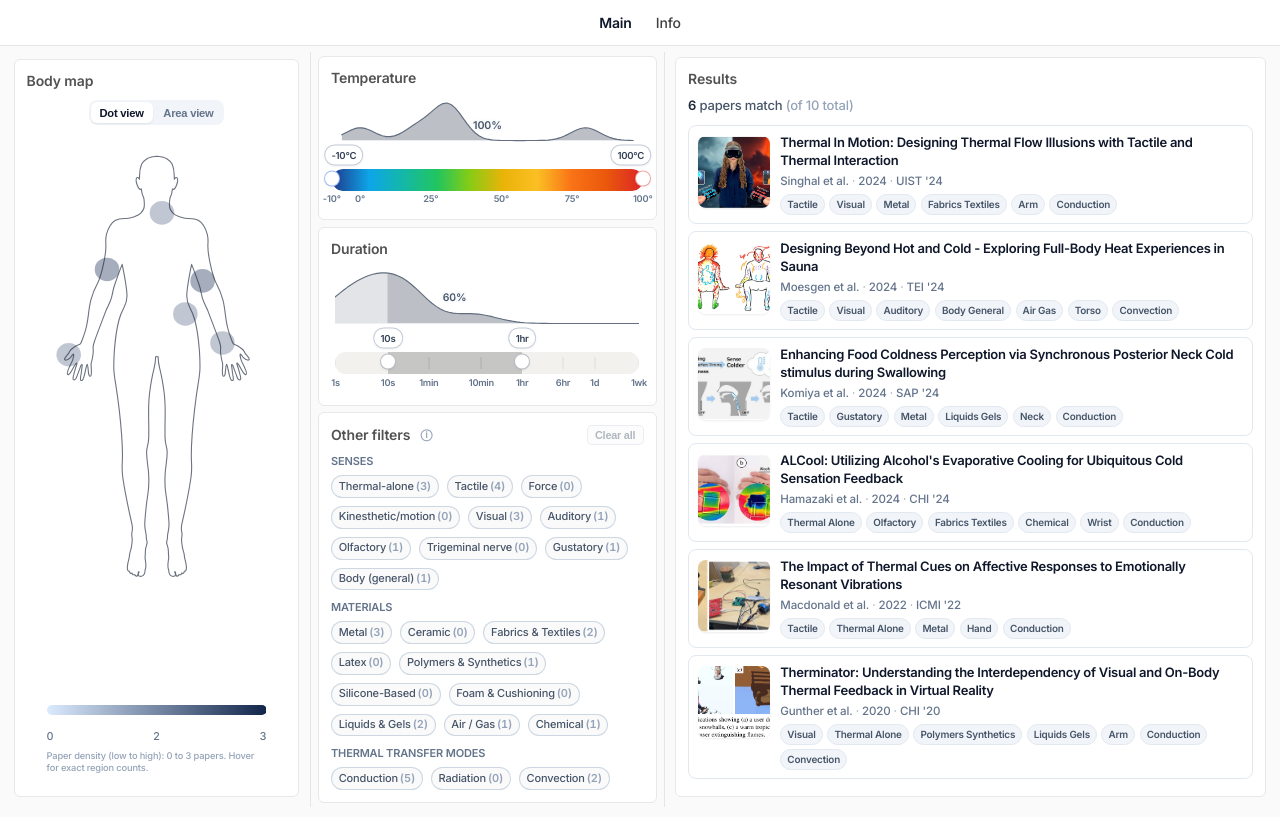
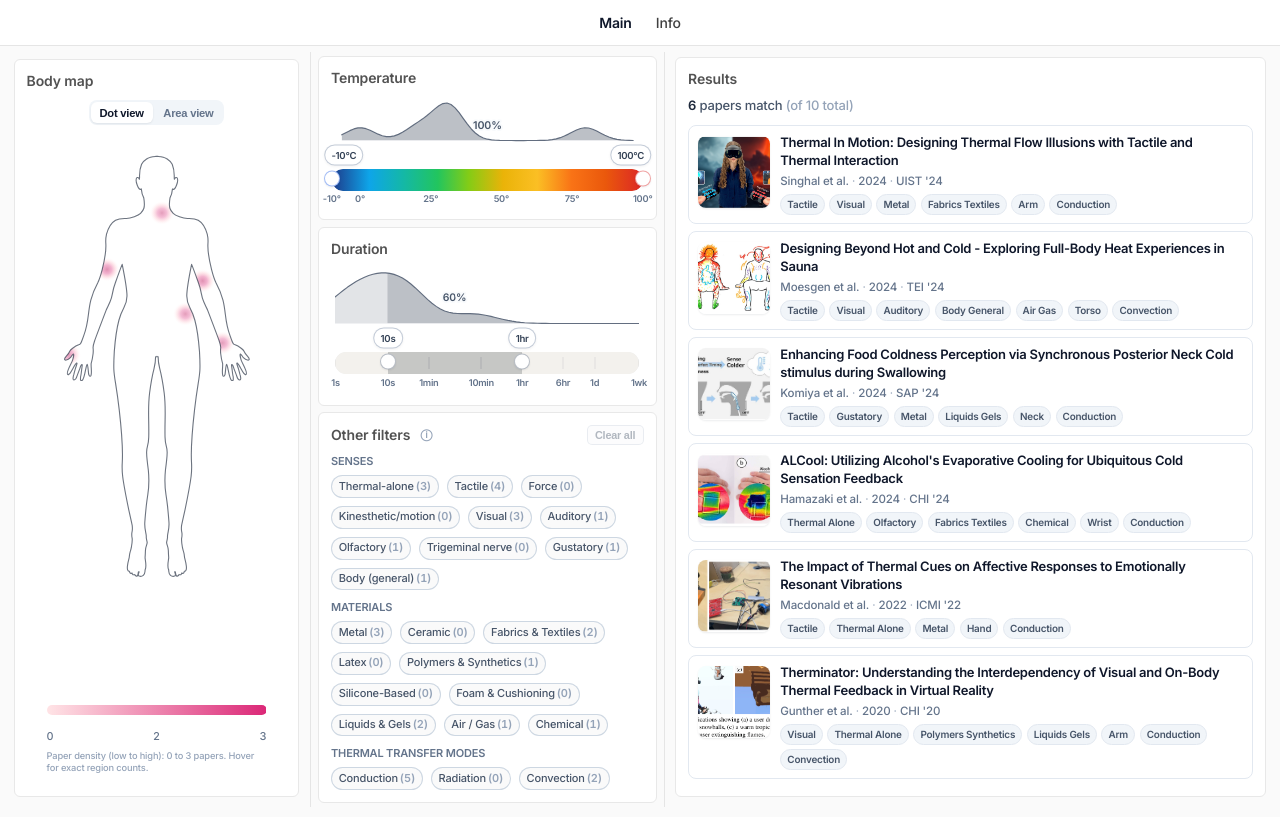
Before and after one commit to sandyleedev/thermal-interaction-web, a React (Vite) app in the folder frontend/: page / in a window 1280 px wide. Built offline with nearby package versions, Linux system fonts and the light colour scheme; the HTML template or start-up script is replaced by a standard one.

Commit message:
feat: update dot view style

```diff
--- a/frontend/src/components/body-map/BodyMap.tsx
+++ b/frontend/src/components/body-map/BodyMap.tsx
@@ -22,11 +22,9 @@ import {
 type TooltipState = { label: string; count: number; x: number; y: number };
 
 const HEATMAP_DOT_RADIUS = 45;
-const HEATMAP_DOT_OPACITY_MIN = 0.18;
-const HEATMAP_DOT_OPACITY_MAX = 0.46;
+const HEATMAP_DOT_OPACITY_MIN = 0.22;
+const HEATMAP_DOT_OPACITY_MAX = 0.52;
 const HEATMAP_DOT_RENDER_RATIO = 0.78;
-/** Dev preview: allow density dots to spill outside silhouette. */
-const PREVIEW_HEATMAP_OVERFLOW = true;
 
 /** Inner `g` translate (path data + clip live in this space). */
 const BODY_MAP_INNER_TX = 0;
@@ -183,10 +181,11 @@ type BodyMapProps = {
   onSelectBodyRegion?: (mainBodyPart: BodyRegionId | null) => void;
 };
 
-function interpolateHeatmapTone(t: number): string {
+/** Area view legend alignment: #ffe4e6 → #db2777 */
+function interpolatePinkDensityTone(t: number): string {
   const u = Math.min(1, Math.max(0, t));
-  const c0 = { r: 219, g: 234, b: 254 }; // soft blue
-  const c1 = { r: 17, g: 37, b: 74 }; // deep navy
+  const c0 = { r: 255, g: 228, b: 230 };
+  const c1 = { r: 219, g: 39, b: 119 };
   const lerp = (a: number, b: number) => Math.round(a + (b - a) * u);
   return `rgb(${lerp(c0.r, c1.r)}, ${lerp(c0.g, c1.g)}, ${lerp(c0.b, c1.b)})`;
 }
@@ -306,6 +305,7 @@ export function BodyMap({
   const hoverGradientId = `body-map-hover-sky-${uid}`;
   const softFillFilterId = `body-map-soft-fill-${uid}`;
   const heatLegendGradientId = `body-map-heat-legend-${uid}`;
+  const heatDotRadialGradientId = `body-map-heat-dot-radial-${uid}`;
   const rawDotsLegendGradientId = `body-map-raw-dots-legend-${uid}`;
   const rawDotsSoftBlurId = `body-map-raw-dots-soft-blur-${uid}`;
   const [tooltip, setTooltip] = useState<TooltipState | null>(null);
@@ -453,10 +453,7 @@ export function BodyMap({
       : "Body map: one dot per paper, placed randomly within each body region.";
   const mapTransform = BODY_MAP_UNIFORM_SCALE_TRANSFORM;
   const activeView = BODY_MAP_VIEW;
-  const activeClipPath =
-    variant === "countHeatmap" && PREVIEW_HEATMAP_OVERFLOW
-      ? undefined
-      : `url(#${clipPathId})`;
+  const activeClipPath = `url(#${clipPathId})`;
 
   return (
     <div className="body-map-root">
@@ -513,6 +510,18 @@ export function BodyMap({
             >
               <feGaussianBlur in="SourceGraphic" stdDeviation="4" />
             </filter>
+            <radialGradient
+              id={heatDotRadialGradientId}
+              gradientUnits="objectBoundingBox"
+              cx="0.5"
+              cy="0.5"
+              r="0.5"
+            >
+              <stop offset="0%" stopColor="#be185d" stopOpacity="1" />
+              <stop offset="38%" stopColor="#db2777" stopOpacity="0.72" />
+              <stop offset="72%" stopColor="#fb7185" stopOpacity="0.28" />
+              <stop offset="100%" stopColor="#ffe4e6" stopOpacity="0" />
+            </radialGradient>
             <clipPath id={clipPathId} clipPathUnits="userSpaceOnUse">
               <path
                 transform={`translate(${BODY_MAP_INNER_TX})`}
@@ -538,7 +547,7 @@ export function BodyMap({
               />
               <g id="layer1" transform={`translate(${BODY_MAP_INNER_TX})`}>
                 {variant === "countHeatmap" ? (
-                  <g pointerEvents="none" style={{ mixBlendMode: "multiply" }}>
+                  <g pointerEvents="none">
                     {BODY_PARTS.flatMap((part) => {
                       const c = partPaperMap[part.id] ?? 0;
                       const t = countToPerceptualNormalized(
@@ -547,7 +556,6 @@ export function BodyMap({
                       );
                       const tAdj = heatmapContrastT(t);
                       const dots = dotsByPartId[part.id] ?? [];
-                      const fill = interpolateHeatmapTone(tAdj);
                       const opacity =
                         HEATMAP_DOT_OPACITY_MIN +
                         (HEATMAP_DOT_OPACITY_MAX - HEATMAP_DOT_OPACITY_MIN) *
@@ -558,7 +566,7 @@ export function BodyMap({
                           cx={p.x}
                           cy={p.y}
                           r={HEATMAP_DOT_RADIUS}
-                          fill={fill}
+                          fill={`url(#${heatDotRadialGradientId})`}
                           fillOpacity={opacity}
                         />
                       ));
@@ -694,8 +702,8 @@ export function BodyMap({
                 x2="100%"
                 y2="0%"
               >
-                <stop offset="0%" stopColor={interpolateHeatmapTone(0)} />
-                <stop offset="100%" stopColor={interpolateHeatmapTone(1)} />
+                <stop offset="0%" stopColor={interpolatePinkDensityTone(0)} />
+                <stop offset="100%" stopColor={interpolatePinkDensityTone(1)} />
               </linearGradient>
             </defs>
             <rect
```
